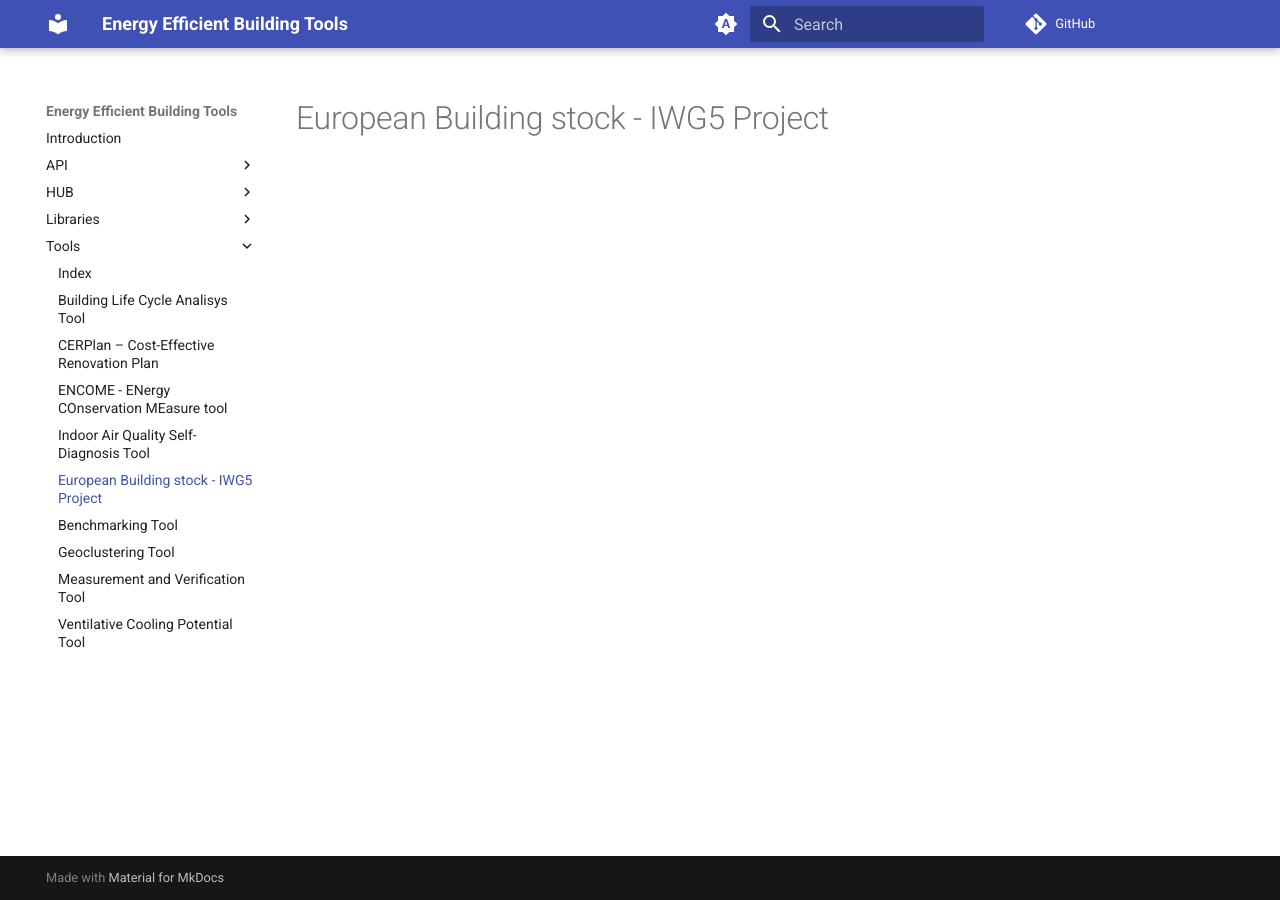
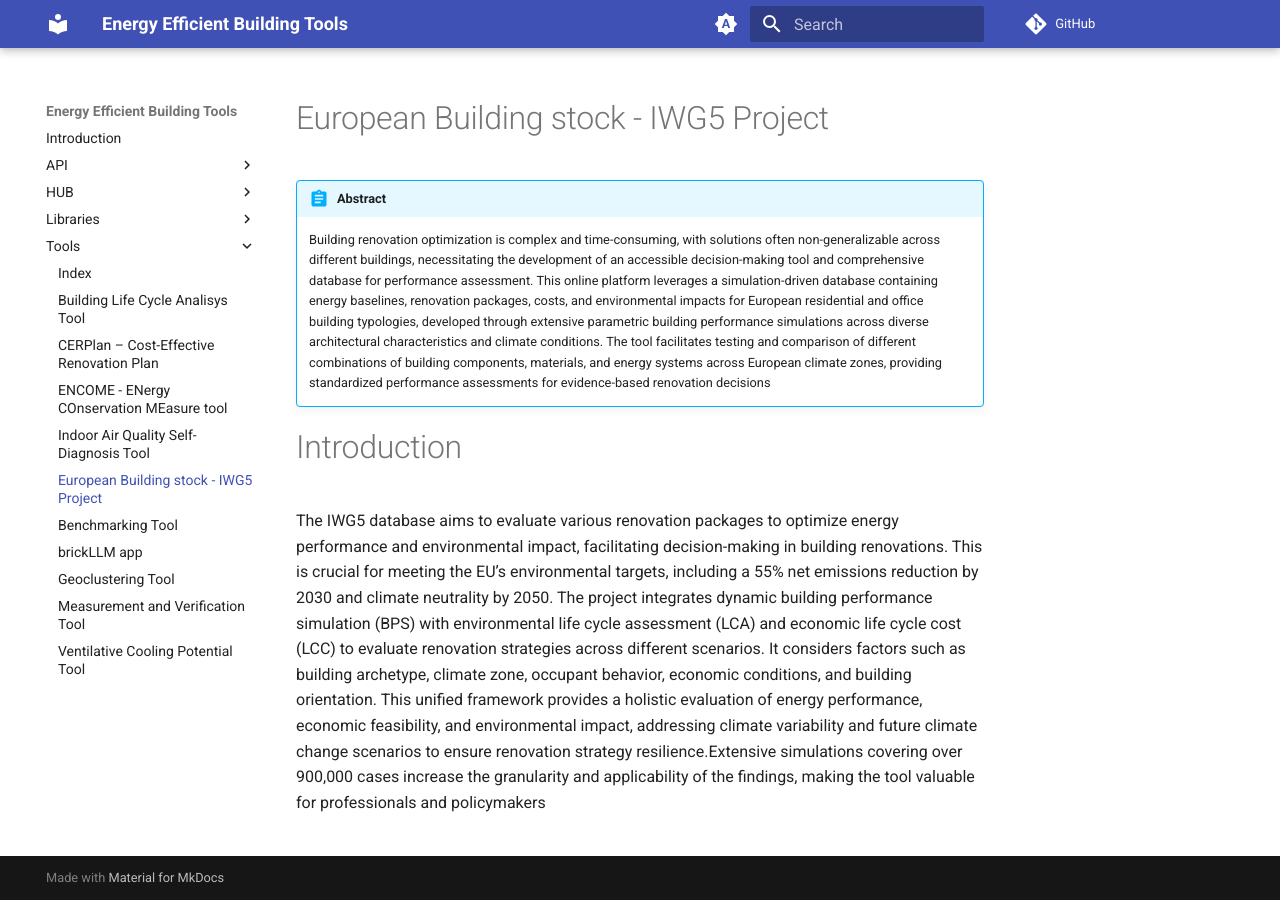
Before and after one commit to EURAC-EEBgroup/tools.eeb.eurac.edu, an MkDocs documentation site: the page built from docs/tools/IWG5.md, in a window 1280 px wide. Built offline with MkDocs 1.6.1 and Material for MkDocs 9.7.7, drawn with Linux system fonts in a browser that asks for light colours; comment, search, counter and statistics services are not loaded.

Commit message:
update IWG5

```diff
--- a/docs/tools/IWG5.md
+++ b/docs/tools/IWG5.md
@@ -4,3 +4,11 @@ title: European Building stock - IWG5 Project
 
 
 # European Building stock - IWG5 Project
+
+!!! abstract "Abstract"
+
+    Building renovation optimization is complex and time-consuming, with solutions often non-generalizable across different buildings, necessitating the development of an accessible decision-making tool and comprehensive database for performance assessment. This online platform leverages a simulation-driven database containing energy baselines, renovation packages, costs, and environmental impacts for European residential and office building typologies, developed through extensive parametric building performance simulations across diverse architectural characteristics and climate conditions. The tool facilitates testing and comparison of different combinations of building components, materials, and energy systems across European climate zones, providing standardized performance assessments for evidence-based renovation decisions
+
+# Introduction
+
+The IWG5 database aims to evaluate various renovation packages to optimize energy performance and environmental impact, facilitating decision-making in building renovations. This is crucial for meeting the EU’s environmental targets, including a 55% net emissions reduction by 2030 and climate neutrality by 2050. The project integrates dynamic building performance simulation (BPS) with environmental life cycle assessment (LCA) and economic life cycle cost (LCC) to evaluate renovation strategies across different scenarios. It considers factors such as building archetype, climate zone, occupant behavior, economic conditions, and building orientation. This unified framework provides a holistic evaluation of energy performance, economic feasibility, and environmental impact, addressing climate variability and future climate change scenarios to ensure renovation strategy resilience.Extensive simulations covering over 900,000 cases increase the granularity and applicability of the findings, making the tool valuable for professionals and policymakers
```
Also changed, not shown: docs/imgs/iwg5/IWG5_1.jpg (added), docs/tools/brickLLM_app.md (added).
